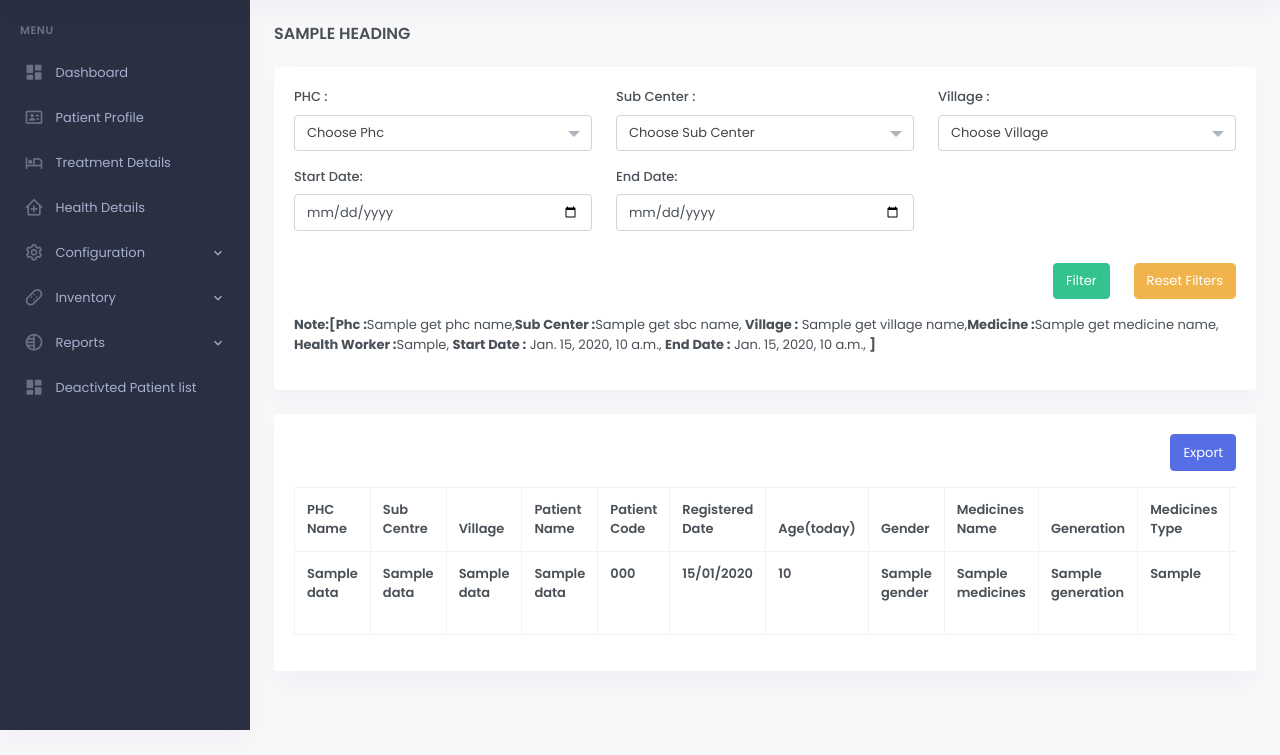
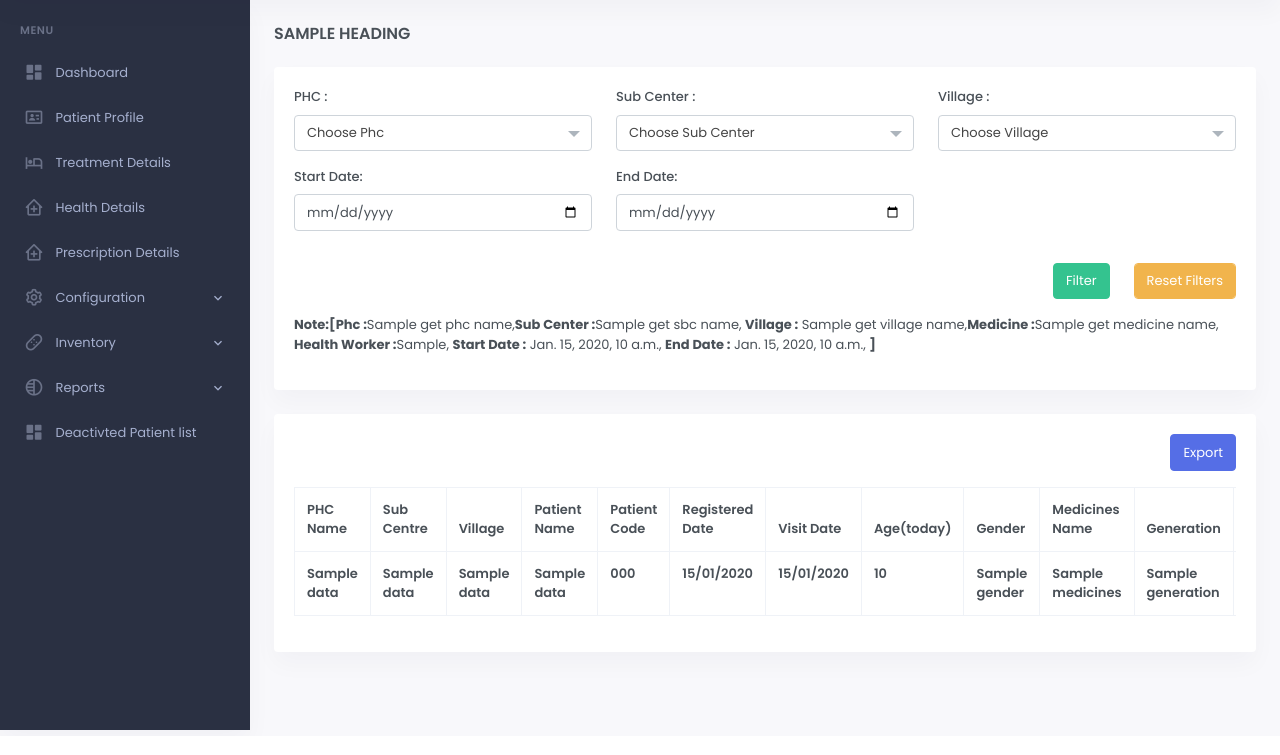
Before and after one commit to logavanan-a/OBLF-HM, a Django app: template templates/reports/verified_prescription.html in a window 1280 px wide. Shown: the part 70-825 px from the top of the page. After the commit the page ends 804 px from the top, so only its background shows below. Run offline with Django 3.2, Linux system fonts and the light colour scheme; tables that the repository leaves empty hold one stand-in row (values such as "Sample post"); the template is opened without the code that fills it: values that come from a table or form of the project are taken from there, most other values are stand-ins (such as "Sample title", 1, 10 or a date in 2020); lists and menus that the app fills with data are empty; some libraries are stand-ins or nearby versions.

Commit message:
add datas

```diff
--- a/health_management/views.py
+++ b/health_management/views.py
@@ -994,7 +994,7 @@
         pnt_name = '''and pt.name ilike '''+format_name
         pnt_code = '''or pt.patient_id ilike '''+format_name
     sql = '''select  phc.name as phc_name, sbc.name as sbc_name, vlg.name as village_name, pt.name as patient_name,
-    pt.patient_id as patient_code, pt.registered_date, date_part('year',age(pt.dob))::int as age,
+    pt.patient_id as patient_code, pt.registered_date, (trmt.visit_date at time zone 'Asia/Kolkata')::date as trmt_date, date_part('year',age(pt.dob))::int as age,
     case when pt.gender=1 then 'Male' when pt.gender=2 then 'Female' end as gender, md.name as medicines,
     case when md.medicine_id=1 then '1st' when md.medicine_id=2 then '2nd' end  as generation,
     prsp.medicine_type as medicine_type, prsp.qty as qty, prsp.no_of_days as days,
@@ -1023,6 +1023,7 @@
             'Patient Name',
             'Patient Code',
             'Registered Date',
+            'Visit Date',
             'Age(today)',
             'Gender',
             'Medicines Name',
@@ -1040,6 +1041,7 @@
                 prescription['patient_name'],
                 prescription['patient_code'],
                 prescription['registered_date'],
+                prescription['trmt_date'],
                 prescription['age'],
                 prescription['gender'],
                 prescription['medicines'],
--- a/templates/partials/sidebar.html
+++ b/templates/partials/sidebar.html
@@ -34,6 +34,10 @@
           <a href="/health/list/" class="waves-effect">
             <i class="bx bx-clinic"></i>
             <span key="t-chat">Health Details</span>
+          </a>
+          <a href="/verified-prescription-report/" class="waves-effect">
+            <i class="bx bx-clinic"></i>
+            <span key="t-chat">Prescription Details</span>
           </a>
         </li>
         <li class="">
--- a/templates/reports/verified_prescription.html
+++ b/templates/reports/verified_prescription.html
@@ -28,6 +28,7 @@
                                 <th>Patient Name</th>
                                 <th>Patient Code</th>
                                 <th>Registered Date</th>
+                                <th>Visit Date</th>
                                 <th>Age(today)</th>
                                 <th>Gender</th>
                                 <th>Medicines Name</th>
@@ -47,6 +48,7 @@
                                 <th>{{prr.patient_name}}</th>
                                 <th>{{prr.patient_code|default_if_none:'-'}}</th>
                                 <th>{{prr.registered_date|date:"d/m/Y"|default_if_none:'-'}}</th>
+                                <th>{{prr.trmt_date|date:"d/m/Y"|default_if_none:'-'}}</th>
                                 <th>{{prr.age|default_if_none:'-'}}</th>
                                 <th>{{prr.gender|default_if_none:'-'}}</th>
                                 <th>{{prr.medicines|default_if_none:'-'}}</th>
@@ -54,7 +56,7 @@
                                 <th>{{prr.medicine_type|default_if_none:'-'}}</th>
                                 <th>{{prr.qty|default_if_none:'-'}}</th>
                                 <th>{{prr.days|default_if_none:'-'}}</th>
-                                <th>{{prr.created_on|default_if_none:'-'}}</th>
+                                <th>{{prr.created_on|date:"d/m/Y"|default_if_none:'-'}}</th>
                             </tr>
                             {% endfor %}
                         </tbody>
```
